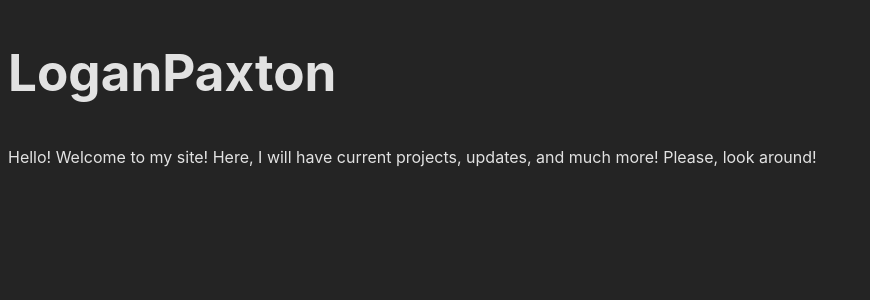
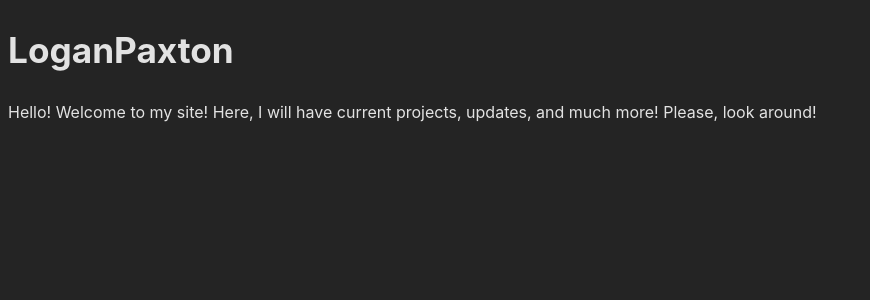
Before and after one commit to LoganPaxton/loganpaxton-vercel-vite, a Vue app: page / in a window 1280 px wide. Shown: the top 300 px of the page, without its empty margins (0-870 px from the left). Built offline with nearby package versions, Linux system fonts and the light colour scheme.

Commit message:
Update style.css

```diff
--- a/src/style.css
+++ b/src/style.css
@@ -16,10 +16,11 @@
 
 #NameH1 {
   font-size: 3.2em
+  margin: 0, auto;
 }
 
 h1 {
-  font-size: 3.2em;
+  font-size: 2.2em;
 }
 
 #app {
```
